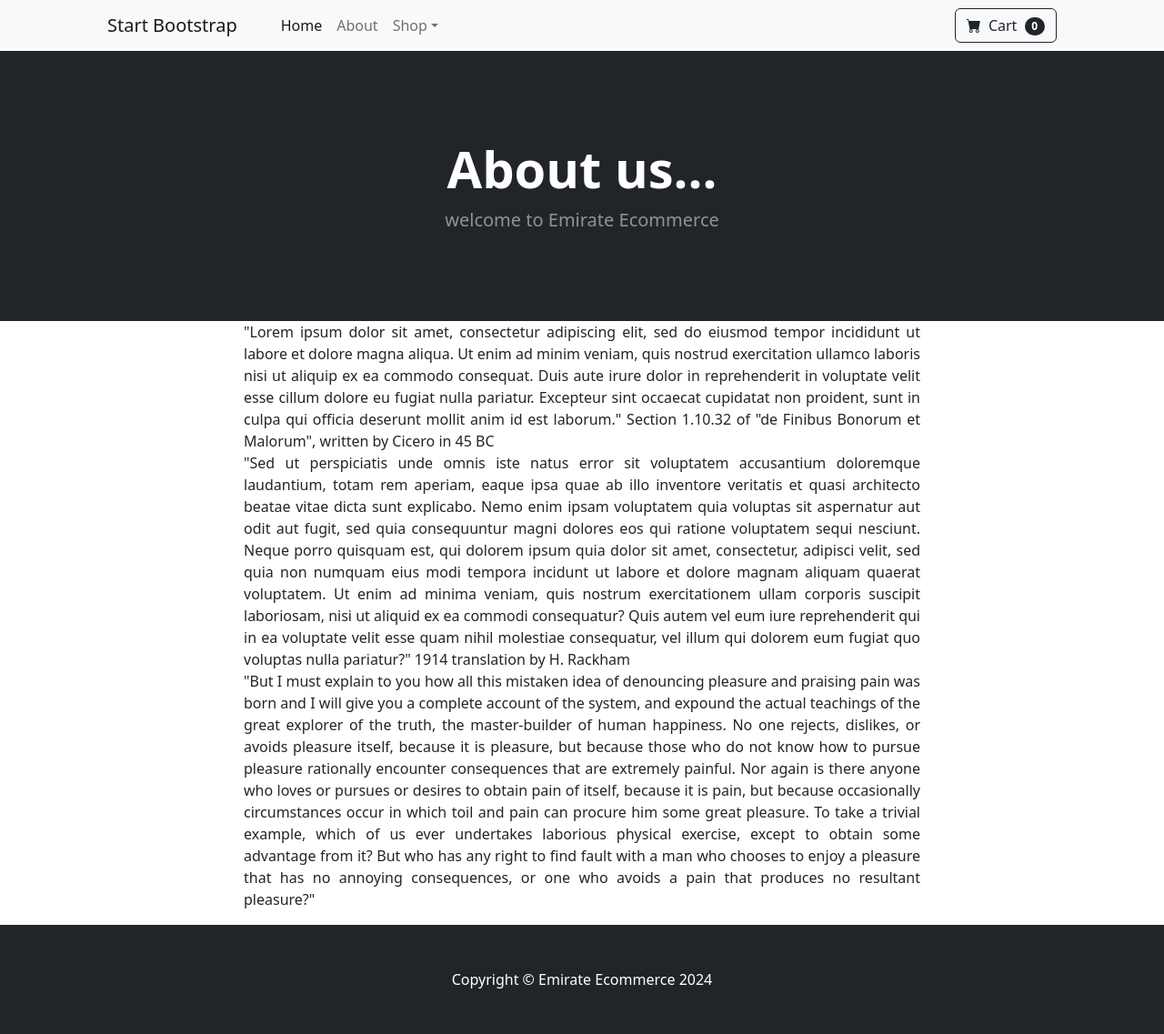
After one commit to Jauganaut/DJANGO_ECOMMERCE, a Django app: page /about/ in a window 1280 px wide. The commit adds this page. Shown: the whole page at 91% size. Run offline with Django 5.2, Linux system fonts and the light colour scheme; some libraries are stand-ins or nearby versions.

Commit message:
created base file and other template files

```diff
--- /dev/null
+++ b/store/templates/about.html
@@ -0,0 +1,32 @@
+{% extends 'base.html' %}
+{% block content %}
+<header class="bg-dark py-5">
+    <div class="container px-4 px-lg-5 my-5">
+        <div class="text-center text-white">
+            <h1 class="display-4 fw-bolder">About us...</h1>
+            <p class="lead fw-normal text-white-50 mb-0">welcome to Emirate Ecommerce</p>
+        </div>
+    </div>
+</header>
+
+<div class=" container">
+    <div class=" row">
+        <center>
+            <div class="col-8">
+                <p align="justify">
+                    "Lorem ipsum dolor sit amet, consectetur adipiscing elit, sed do eiusmod tempor incididunt ut labore et dolore magna aliqua. Ut enim ad minim veniam, quis nostrud exercitation ullamco laboris nisi ut aliquip ex ea commodo consequat. Duis aute irure dolor in reprehenderit in voluptate velit esse cillum dolore eu fugiat nulla pariatur. Excepteur sint occaecat cupidatat non proident, sunt in culpa qui officia deserunt mollit anim id est laborum."
+Section 1.10.32 of "de Finibus Bonorum et Malorum", written by Cicero in 45 BC
+<br>
+"Sed ut perspiciatis unde omnis iste natus error sit voluptatem accusantium doloremque laudantium, totam rem aperiam, eaque ipsa quae ab illo inventore veritatis et quasi architecto beatae vitae dicta sunt explicabo. Nemo enim ipsam voluptatem quia voluptas sit aspernatur aut odit aut fugit, sed quia consequuntur magni dolores eos qui ratione voluptatem sequi nesciunt. Neque porro quisquam est, qui dolorem ipsum quia dolor sit amet, consectetur, adipisci velit, sed quia non numquam eius modi tempora incidunt ut labore et dolore magnam aliquam quaerat voluptatem. Ut enim ad minima veniam, quis nostrum exercitationem ullam corporis suscipit laboriosam, nisi ut aliquid ex ea commodi consequatur? Quis autem vel eum iure reprehenderit qui in ea voluptate velit esse quam nihil molestiae consequatur, vel illum qui dolorem eum fugiat quo voluptas nulla pariatur?"
+1914 translation by H. Rackham
+<br>
+"But I must explain to you how all this mistaken idea of denouncing pleasure and praising pain was born and I will give you a complete account of the system, and expound the actual teachings of the great explorer of the truth, the master-builder of human happiness. No one rejects, dislikes, or avoids pleasure itself, because it is pleasure, but because those who do not know how to pursue pleasure rationally encounter consequences that are extremely painful. Nor again is there anyone who loves or pursues or desires to obtain pain of itself, because it is pain, but because occasionally circumstances occur in which toil and pain can procure him some great pleasure. To take a trivial example, which of us ever undertakes laborious physical exercise, except to obtain some advantage from it? But who has any right to find fault with a man who chooses to enjoy a pleasure that has no annoying consequences, or one who avoids a pain that produces no resultant pleasure?"
+
+                </p>
+
+            </div>
+        </center>
+    </div>
+
+</div>
+{% endblock %}
--- /dev/null
+++ b/store/templates/base.html
@@ -0,0 +1,36 @@
+
+{%load static%}
+<!DOCTYPE html>
+<html lang="en">
+    <head>
+        <meta charset="utf-8" />
+        <meta name="viewport" content="width=device-width, initial-scale=1, shrink-to-fit=no" />
+        <meta name="description" content="" />
+        <meta name="author" content="" />
+        <title>Shop Homepage - Start Bootstrap Template</title>
+        <!-- Favicon-->
+        <link rel="icon" type="image/x-icon" href="{% static 'assets/favicon.ico' %}" />
+        <!-- Bootstrap icons-->
+        <link href="https://cdn.jsdelivr.net/npm/bootstrap-icons@1.5.0/font/bootstrap-icons.css" rel="stylesheet" />
+        <!-- Core theme CSS (includes Bootstrap)-->
+        <link href="{% static 'css/styles.css' %}" rel="stylesheet" />
+    </head>
+    <body>
+        <!-- Navigation-->
+        {% include 'navbar.html' %}
+        <!-- Header-->
+
+        {% block content %}
+
+        {% endblock %}
+
+        <!-- Footer-->
+        <footer class="py-5 bg-dark">
+            <div class="container"><p class="m-0 text-center text-white">Copyright &copy; Emirate Ecommerce 2024</p></div>
+        </footer>
+        <!-- Bootstrap core JS-->
+        <script src="https://cdn.jsdelivr.net/npm/bootstrap@5.2.3/dist/js/bootstrap.bundle.min.js"></script>
+        <!-- Core theme JS-->
+        <script src="{% static 'js/scripts.js' %}"></script>
+    </body>
+</html>
--- /dev/null
+++ b/store/templates/navbar.html
@@ -0,0 +1,28 @@
+<nav class="navbar navbar-expand-lg navbar-light bg-light">
+    <div class="container px-4 px-lg-5">
+        <a class="navbar-brand" href="#!">Start Bootstrap</a>
+        <button class="navbar-toggler" type="button" data-bs-toggle="collapse" data-bs-target="#navbarSupportedContent" aria-controls="navbarSupportedContent" aria-expanded="false" aria-label="Toggle navigation"><span class="navbar-toggler-icon"></span></button>
+        <div class="collapse navbar-collapse" id="navbarSupportedContent">
+            <ul class="navbar-nav me-auto mb-2 mb-lg-0 ms-lg-4">
+                <li class="nav-item"><a class="nav-link active" aria-current="page" href="#!">Home</a></li>
+                <li class="nav-item"><a class="nav-link" href="{% url 'about' %}">About</a></li>
+                <li class="nav-item dropdown">
+                    <a class="nav-link dropdown-toggle" id="navbarDropdown" href="#" role="button" data-bs-toggle="dropdown" aria-expanded="false">Shop</a>
+                    <ul class="dropdown-menu" aria-labelledby="navbarDropdown">
+                        <li><a class="dropdown-item" href="#!">All Products</a></li>
+                        <li><hr class="dropdown-divider" /></li>
+                        <li><a class="dropdown-item" href="#!">Popular Items</a></li>
+                        <li><a class="dropdown-item" href="#!">New Arrivals</a></li>
+                    </ul>
+                </li>
+            </ul>
+            <form class="d-flex">
+                <button class="btn btn-outline-dark" type="submit">
+                    <i class="bi-cart-fill me-1"></i>
+                    Cart
+                    <span class="badge bg-dark text-white ms-1 rounded-pill">0</span>
+                </button>
+            </form>
+        </div>
+    </div>
+</nav>
--- a/store/urls.py
+++ b/store/urls.py
@@ -3,4 +3,5 @@ from . import views
 
 urlpatterns = [
     path('',views.home,name='home'),
+    path('about/',views.about,name='about'),
 ]
--- a/store/views.py
+++ b/store/views.py
@@ -5,3 +5,6 @@ from .models import Product
 def home(request):
     products = Product.objects.all()
     return render(request, 'home.html',{'products':products})
+
+def about(request):
+    return render(request, 'about.html',{})
```
Also changed, not shown: store/templates/home.html (+5 -56 lines).
